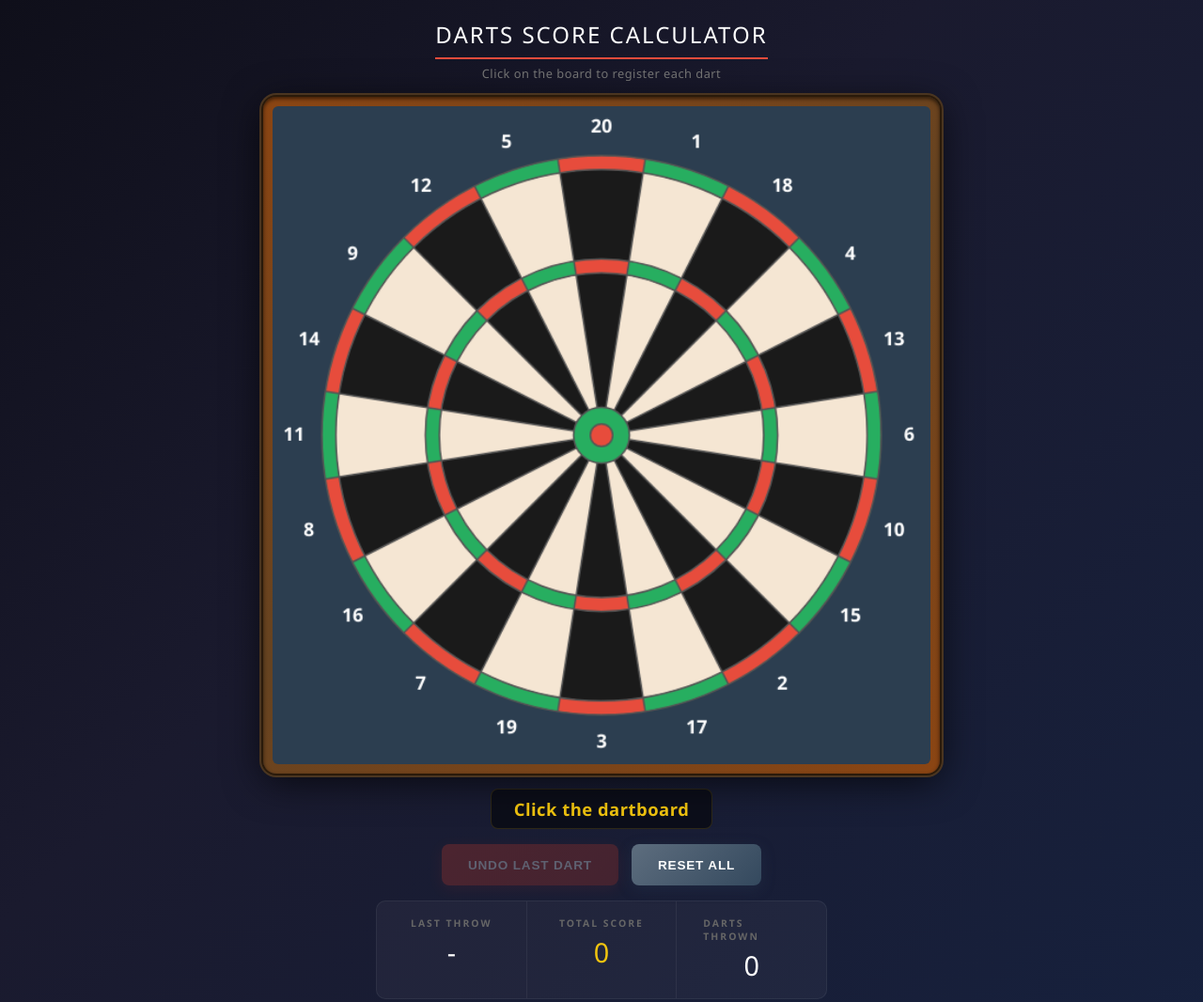
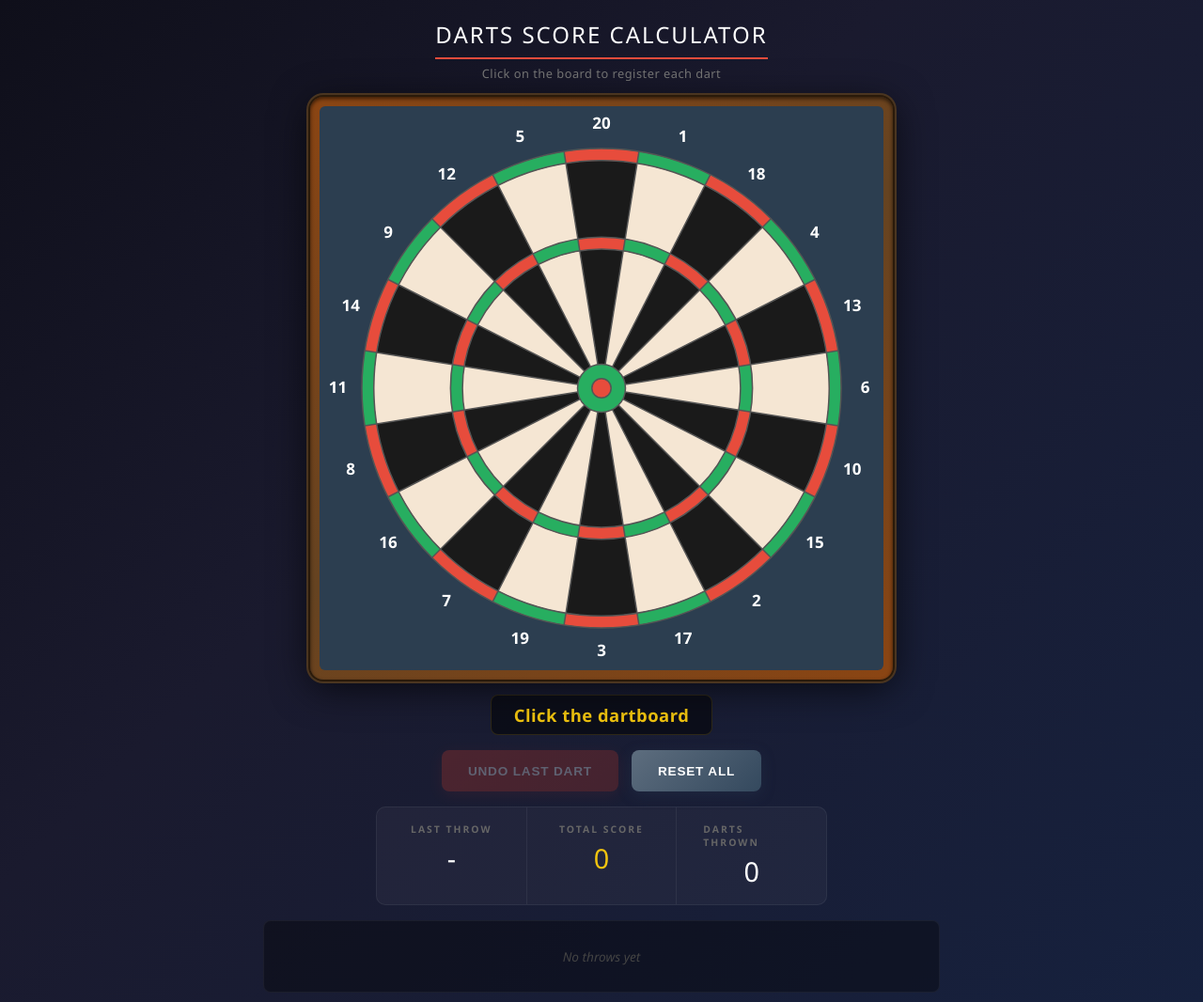
Before and after one commit to karelpilouoficialni/darts, a plain HTML site: page index.html in a window 1280 px wide. Shown: the top 1066 px of the page at 94% size. Drawn offline with Linux system fonts and the light colour scheme.

Commit message:
Fix disappearing dartboard by reverting broken CSS
- Remove width: 100% from board-area to restore intrinsic sizing
- Revert canvas from width: 100% + aspect-ratio back to max-width: 100% + height: auto
- The aspect-ratio + width: 100% combination caused the canvas to collapse
- Media query canvas overrides kept as they only change border-radius

```diff
--- a/style.css
+++ b/style.css
@@ -56,16 +56,14 @@ h1 {
         0 0 0 4px #4a3520,
         inset 0 2px 4px rgba(0, 0, 0, 0.6),
         0 8px 40px rgba(0, 0, 0, 0.7);
-    width: 100%;
 }
 
 canvas {
     display: block;
     cursor: crosshair;
     border-radius: 6px;
-    width: 100%;
+    max-width: 100%;
     height: auto;
-    aspect-ratio: 1 / 1;
 }
 
 .score-info {
```
